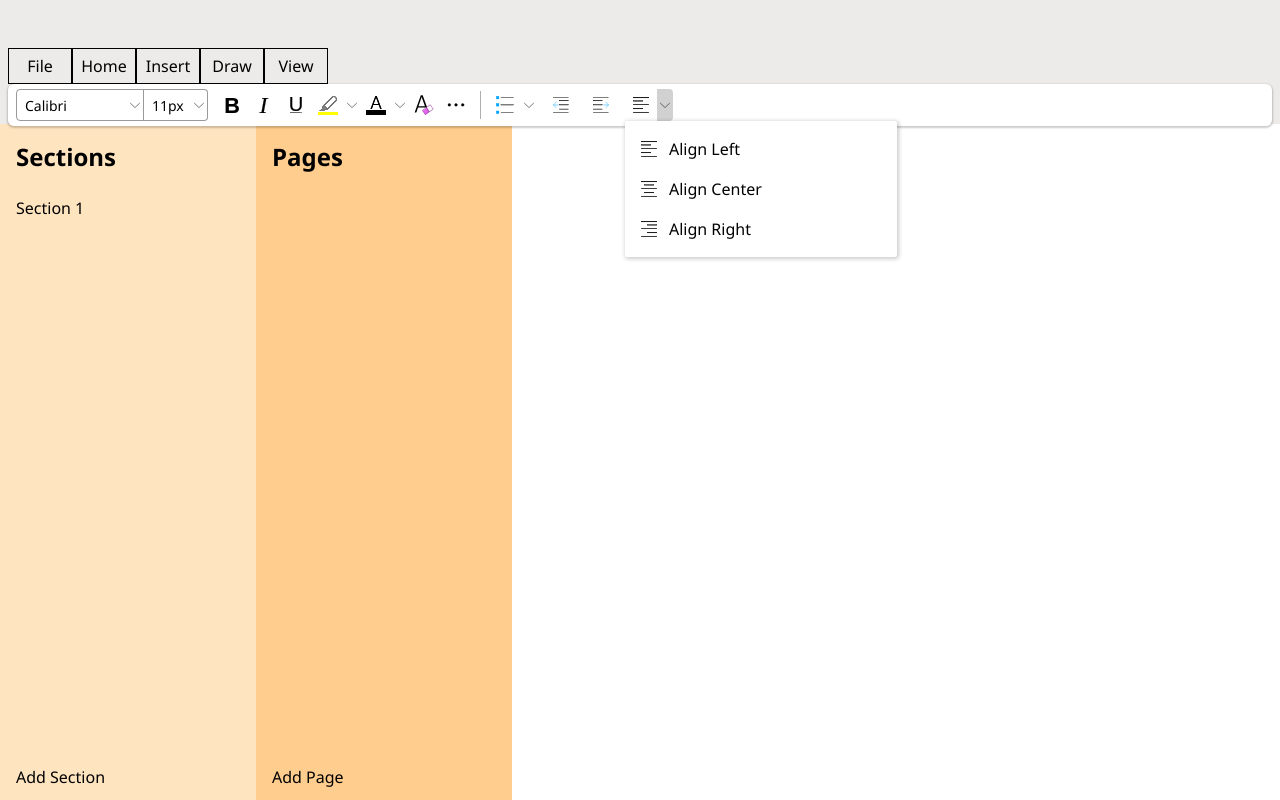
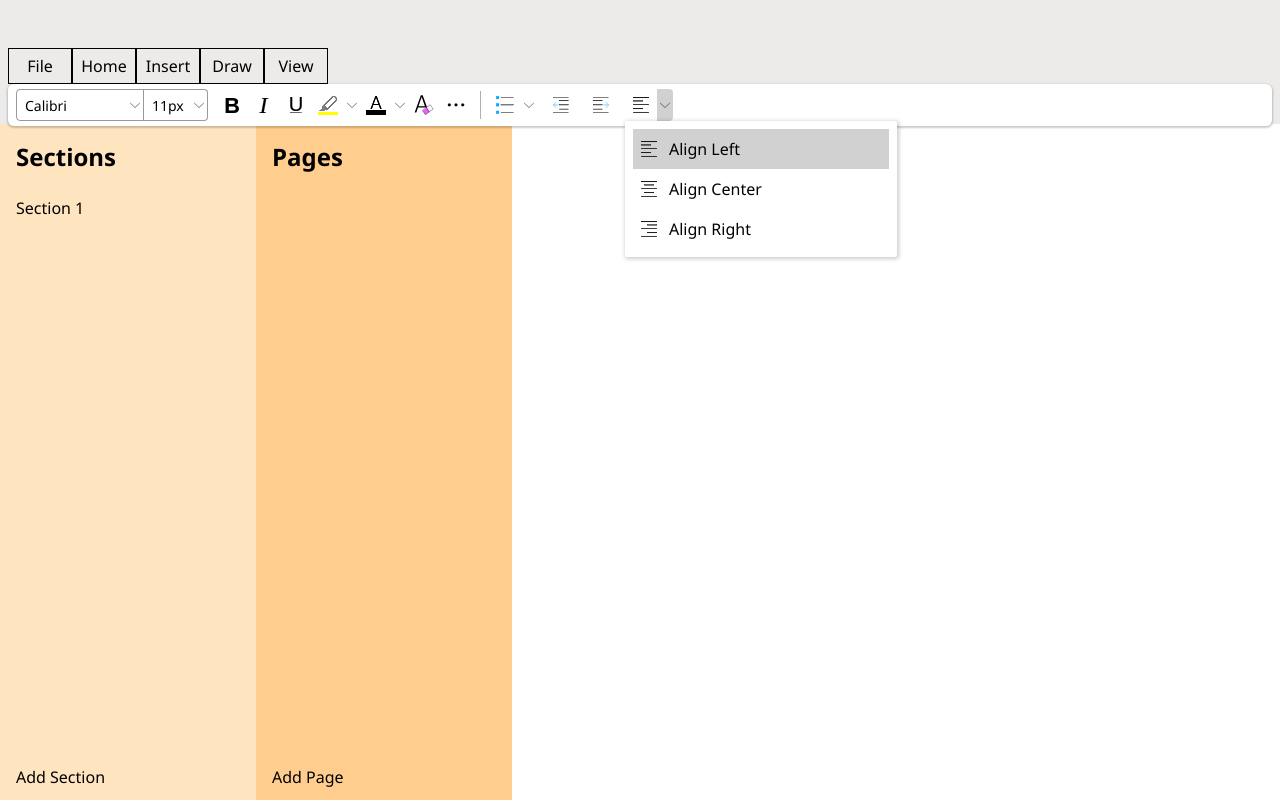
Before and after one commit to jjabides/one-note-clone, a React (Vite) app: page / in a window 1280 px wide. Both pictures are taken after a click on the element 665 px from the left and 105 px from the top of the page. Built offline with nearby package versions, Linux system fonts and the light colour scheme.

Commit message:
Add highlight for selected 'justify' option, and make clicking on justify button apply style

```diff
--- a/src/components/JustifyButton.tsx
+++ b/src/components/JustifyButton.tsx
@@ -18,22 +18,22 @@ export default function JustifyButton({ applyStyle }: JustifyButtonProps) {
     }
 
     return <ButtonDropdown
-        onClick={() => { }}
+        onClick={() => applyStyle(justify)}
         buttonContent={
             <img src={JustifyLeft} className="size-16-16" />
         }
         menu={
             <div className="justify-button-menu dropdown-window pad-8">
                 <ul>
-                    <li className="flex-center-vertical gap-12 pad-8 btn" onClick={e => selectStyle(e, 'JustifyLeft')}>
+                    <li className={`flex-center-vertical gap-12 pad-8 btn ${justify === 'JustifyLeft' ? 'selected' : ''}`} onClick={e => selectStyle(e, 'JustifyLeft')}>
                         <img src={JustifyLeft} className="size-16-16"></img>
                         <span>Align Left</span>
                     </li>
-                    <li className="flex-center-vertical gap-12 pad-8 btn" onClick={e => selectStyle(e, 'JustifyCenter')}>
+                    <li className={`flex-center-vertical gap-12 pad-8 btn ${justify === 'JustifyCenter' ? 'selected' : ''}`} onClick={e => selectStyle(e, 'JustifyCenter')}>
                         <img src={JustifyCenter} className="size-16-16"></img>
                         <span>Align Center</span>
                     </li>
-                    <li className="flex-center-vertical gap-12 pad-8 btn" onClick={e => selectStyle(e, 'JustifyRight')}>
+                    <li className={`flex-center-vertical gap-12 pad-8 btn ${justify === 'JustifyRight' ? 'selected' : ''}`} onClick={e => selectStyle(e, 'JustifyRight')}>
                         <img src={JustifyRight} className="size-16-16"></img>
                         <span>Align Right</span>
                     </li>
```
